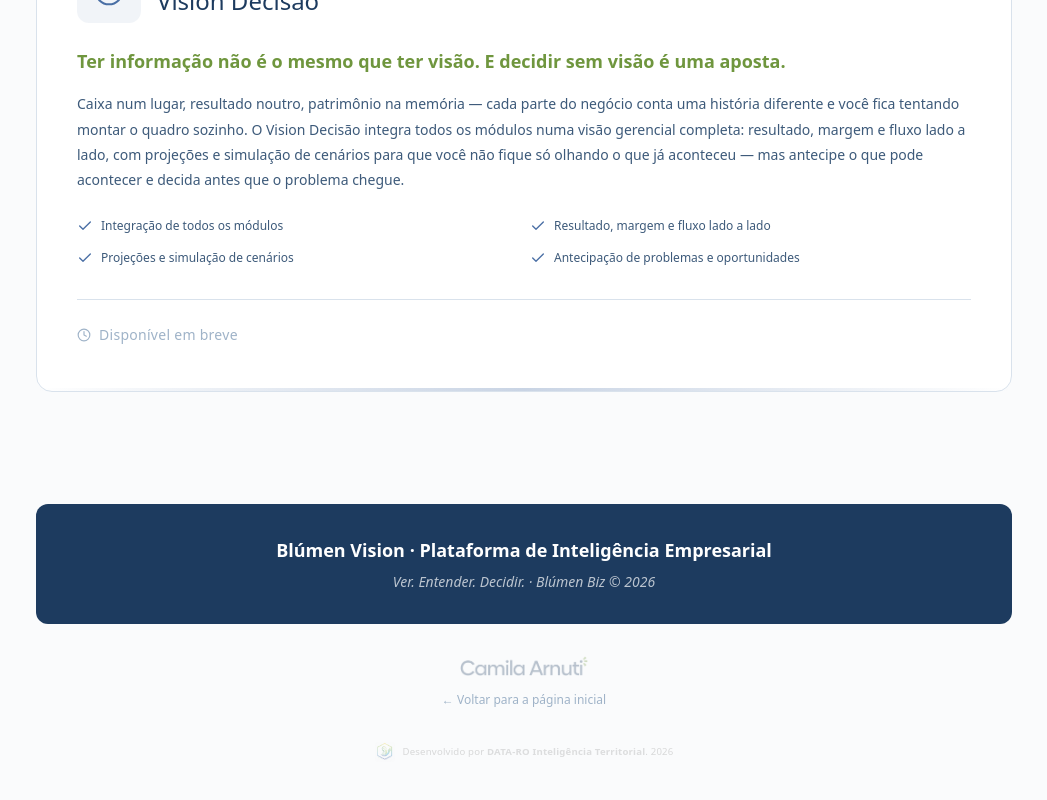
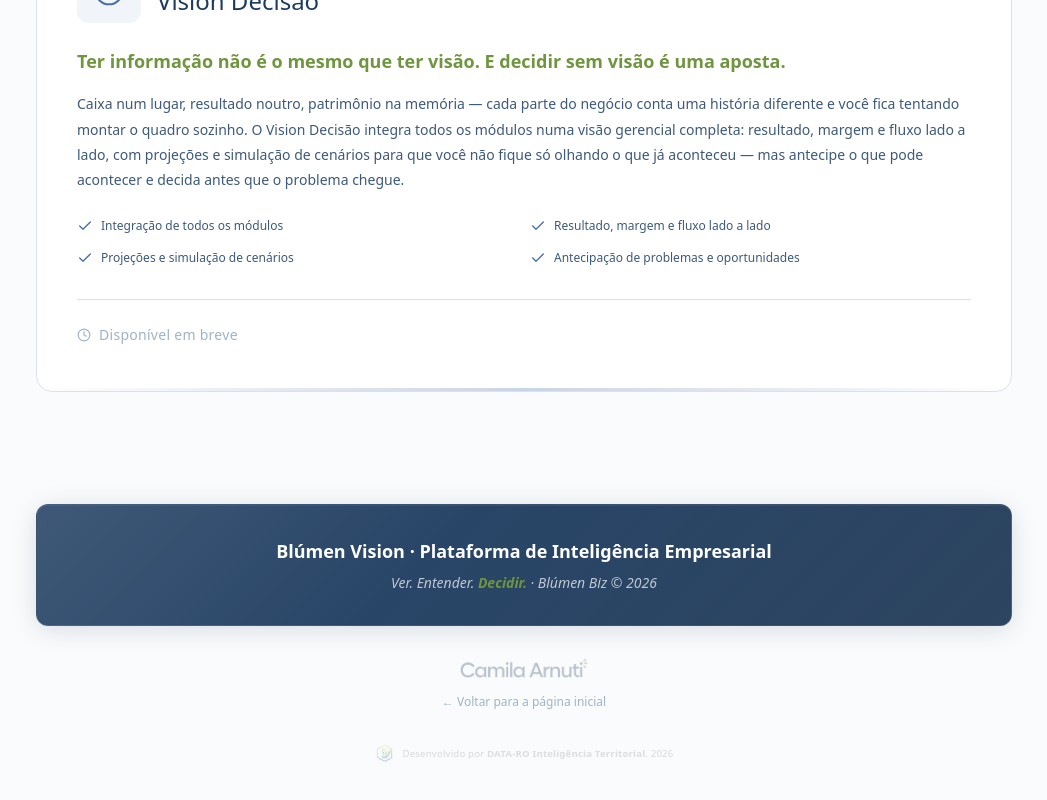
Before and after one commit to justr1de/blumen-vision, a Next.js app: page /blumen-vision/suit in a window 1280 px wide. Shown: the part 2346-3146 px from the top of the page, without its empty margins (116-1163 px from the left). Built offline with nearby package versions, Linux system fonts and the light colour scheme.

Commit message:
style: card Ver.Entender.Decidir com efeito vitrificado e Decidir em verde
- Card azul: degradê sutil (135deg), backdrop-blur, borda translúcida e box-shadow inset
- Palavra 'Decidir' destacada em verde oliva (#6F963E) com fontWeight 600
- Efeito glass morphism elegante e discreto

```diff
--- a/app/blumen-vision/suit/page.tsx
+++ b/app/blumen-vision/suit/page.tsx
@@ -615,7 +615,13 @@
         <div className="max-w-5xl mx-auto px-6 text-center">
           <div
             className="rounded-xl py-8 px-6 mb-8"
-            style={{ background: 'var(--navy, #1D3B5F)' }}
+            style={{
+              background: 'linear-gradient(135deg, rgba(29,59,95,0.85) 0%, rgba(29,59,95,0.95) 40%, rgba(22,48,78,0.9) 100%)',
+              backdropFilter: 'blur(12px)',
+              WebkitBackdropFilter: 'blur(12px)',
+              border: '1px solid rgba(255,255,255,0.08)',
+              boxShadow: '0 4px 24px rgba(29,59,95,0.15), inset 0 1px 0 rgba(255,255,255,0.06)',
+            }}
           >
             <p
               className="text-base sm:text-lg font-semibold"
@@ -633,7 +639,7 @@
                 fontFamily: 'var(--font-display)',
               }}
             >
-              Ver. Entender. Decidir. · Blúmen Biz © 2026
+              Ver. Entender. <span style={{ color: 'var(--olive, #6F963E)', fontWeight: 600 }}>Decidir.</span> · Blúmen Biz © 2026
             </p>
           </div>
 
```
